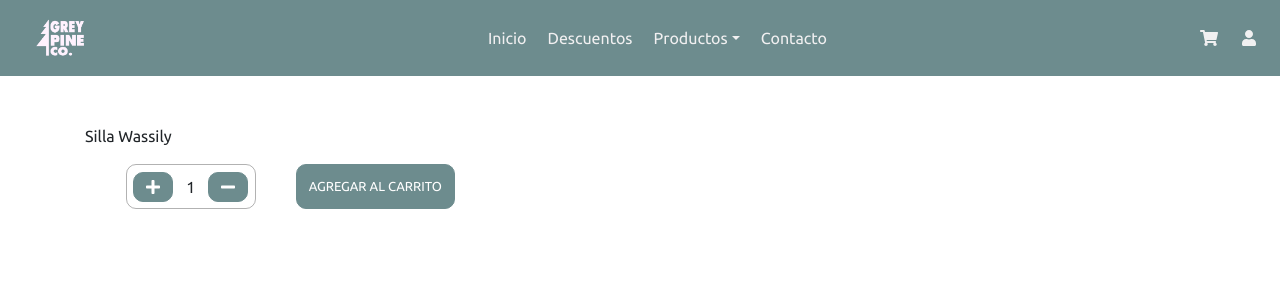
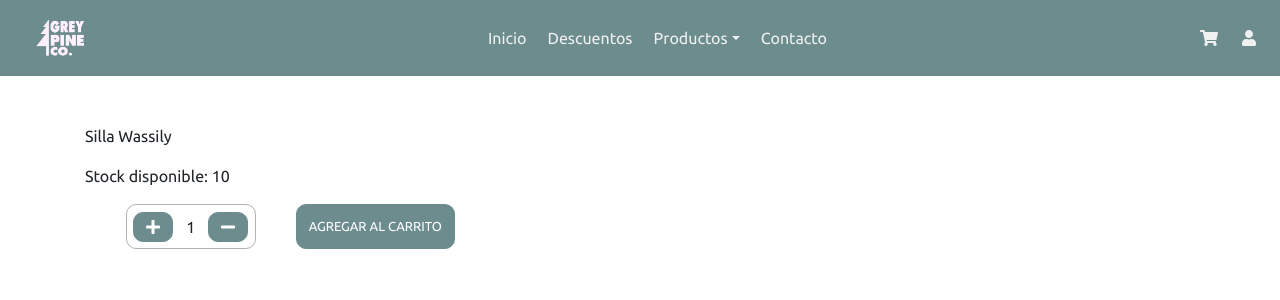
Before and after one commit to dperezlaborda/curso-coderhouse, a React (Create React App) app: page / in a window 1280 px wide. Shown: the top 300 px of the page. Built offline with nearby package versions, Linux system fonts and the light colour scheme.

Commit message:
se agrega un maximo de stock

```diff
--- a/src/App.js
+++ b/src/App.js
@@ -7,7 +7,7 @@ function App() {
   const [counter, setCounter] = useState(1);
 
   const addProduct = () => {
-    setCounter(counter + 1);
+    if (counter < max) setCounter(counter + 1);
   }
 
   const removeProduct = () => {
@@ -25,6 +25,8 @@ function App() {
         counter={counter}
         addProduct={addProduct}
         removeProduct={removeProduct}
+        max={10}
+        stock={10}
       />
     </div>
   );
--- a/src/components/ItemCount.js
+++ b/src/components/ItemCount.js
@@ -7,10 +7,12 @@ import { faPlus, faMinus } from '@fortawesome/free-solid-svg-icons';
 import '../styles/ItemCount.css';
 import Container from 'react-bootstrap/Container';
 
-const ItemCount = ({ counter, addProduct, removeProduct }) => {
+const ItemCount = ({ counter, addProduct, removeProduct, stock }) => {
+
     return (
         <Container>
             <p className="mt-5">Silla Wassily</p>
+            <p>Stock disponible: {stock}</p>
             <Row className="mx-3">
                 <Col xs={4} md={3} lg={2} className="px-4 d-flex justify-content-center counter">
                     <Row className="bttn-border">
```
Also changed, not shown: 1 other file (tests, documents, lock files or other folders).
